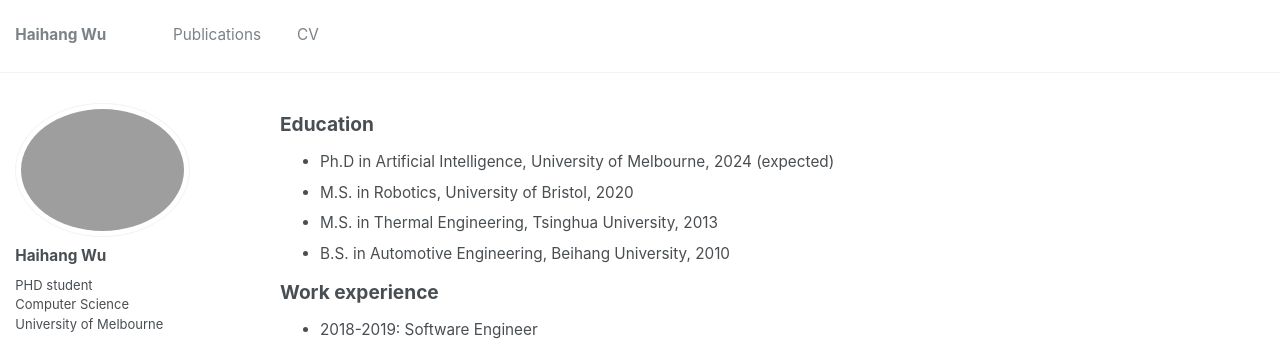
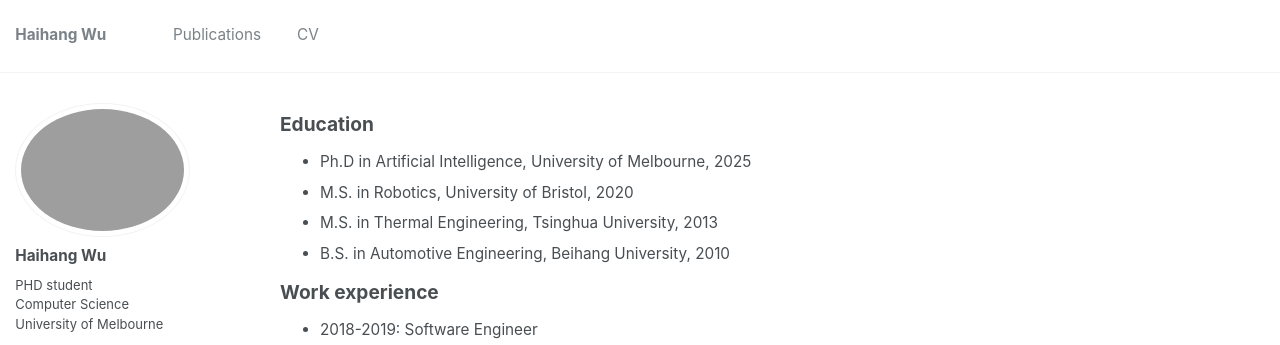
Before and after one commit to HaihangWu/HaihangWu.github.io, a Jekyll site: the page built from _pages/cv.md, in a window 1280 px wide and 1030 px high. Shown: the top 345 px of the window. Built offline with Jekyll 4.4.1, drawn with Linux system fonts in a browser that asks for light colours; some web fonts are replaced.

Commit message:
Update cv.md

```diff
--- a/_pages/cv.md
+++ b/_pages/cv.md
@@ -12,7 +12,7 @@ redirect_from:
 
 Education
 ======
-* Ph.D in Artificial Intelligence, University of Melbourne, 2024 (expected)
+* Ph.D in Artificial Intelligence, University of Melbourne, 2025
 * M.S. in Robotics, University of Bristol, 2020
 * M.S. in Thermal Engineering, Tsinghua University, 2013
 * B.S. in Automotive Engineering, Beihang University, 2010
```
